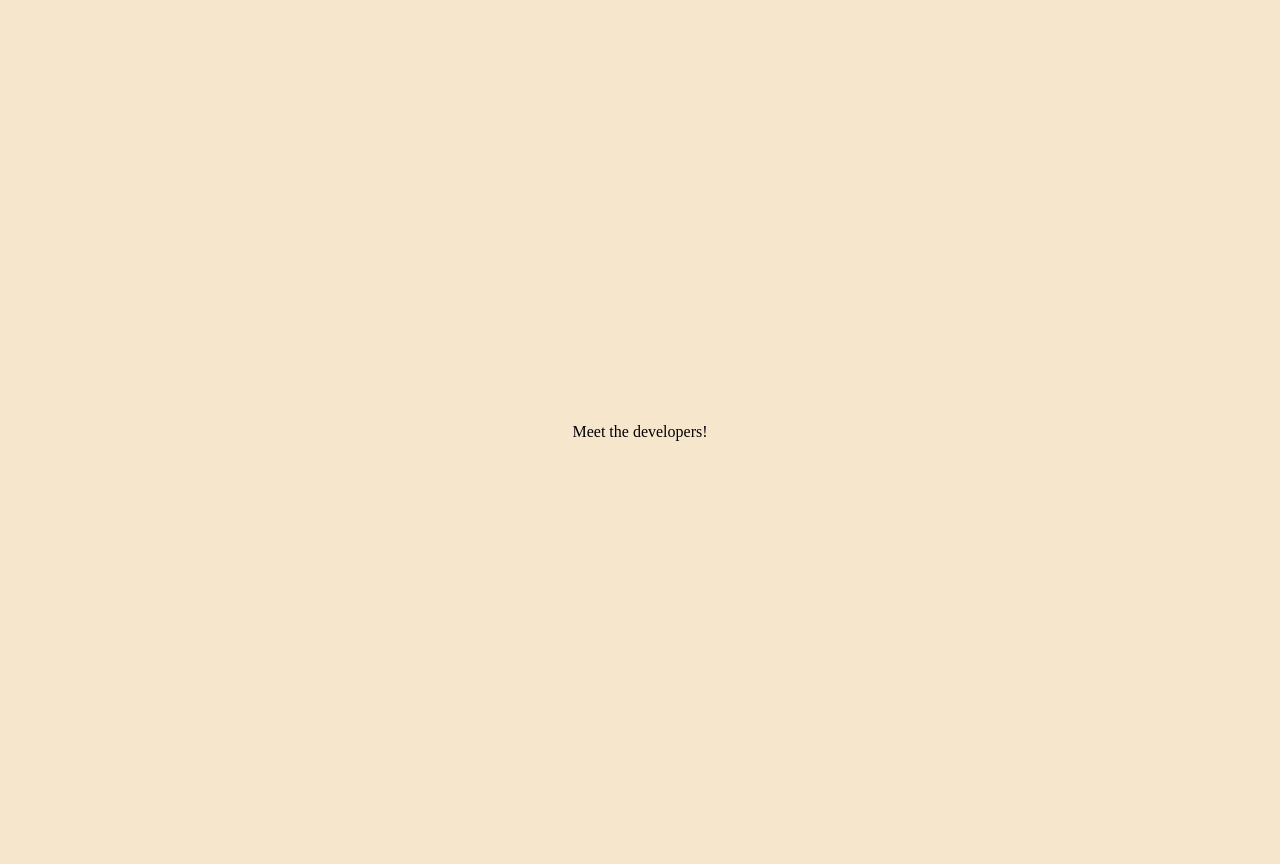
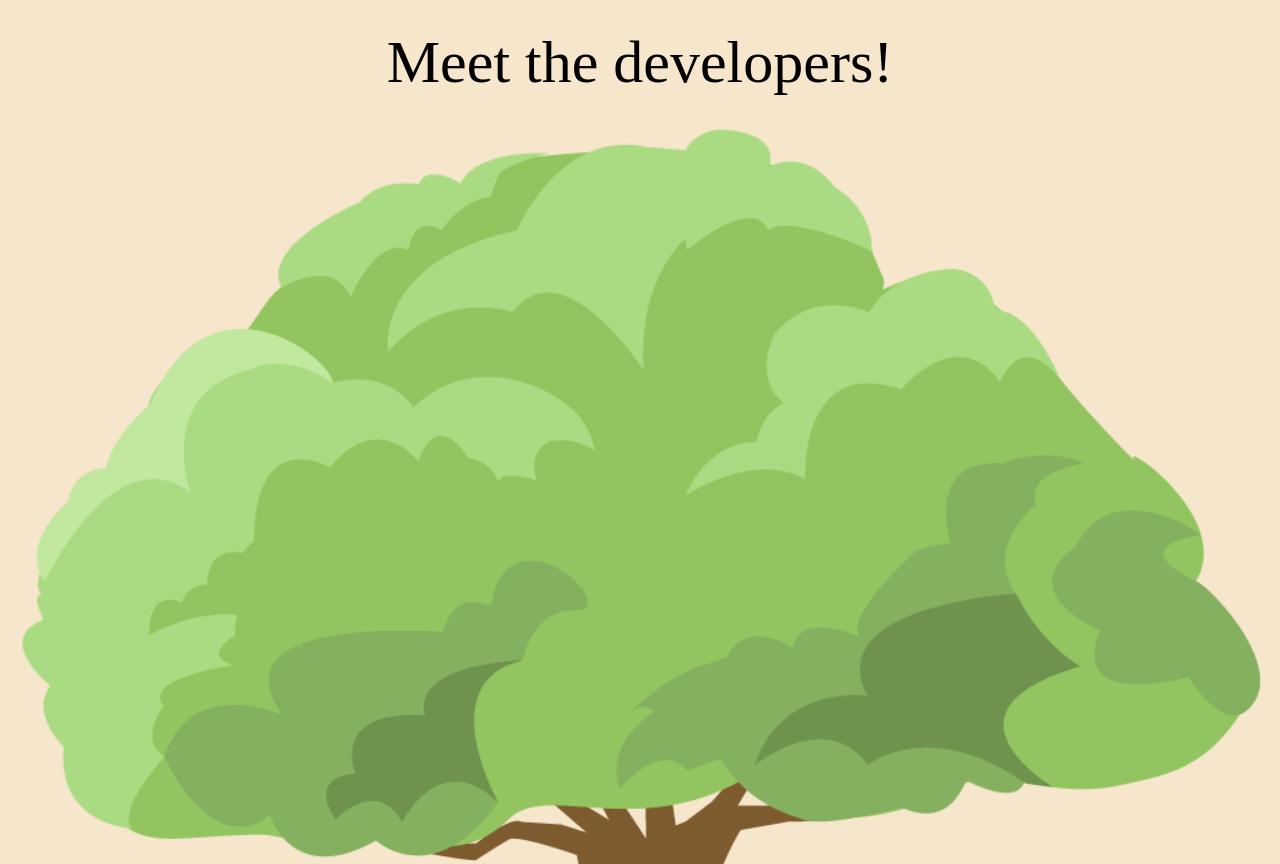
Before and after one commit to Group23-COP4331/Dress-Me-Up, a React (Vite) app in the folder frontend/: page /aboutus in a window 1280 px wide. Built offline with nearby package versions, Linux system fonts and the light colour scheme; a web font is replaced by a local one.

Commit message:
basic layout structure

```diff
--- a/frontend/src/pages/AboutUs.tsx
+++ b/frontend/src/pages/AboutUs.tsx
@@ -1,15 +1,20 @@
 import React from 'react';
 import { Link } from 'react-router-dom';
 import Logo from '../assets/GreenLogo.png';
+import Tree from '../assets/tree.png';
 
 export default function AboutUs(){
 
     return (
-        <div className = "min-h-screen flex justify-center items-center relative">
+        <div className = "min-h-screen flex flex-col justify-center items-center relative">
             <Link to="/" className="-left-72 top-0 hover:scale-105 absolute">
-                <img src={Logo} alt="DressMeUp Logo" className = "w-40 h-40 rounded-lg" />
+                <img src={Logo} alt="DressMeUp Logo" className = "w-24 h-24 rounded-lg" />
             </Link>
-            <h1>Meet the developers!</h1>
+            <h1 className='text-6xl absolute top-0'>Meet the developers!</h1>
+            <div className=" h-[35rem] w-[60rem]"> {/* FOR MOCKUP: border-2 border-solid rounded-sm */}
+
+            </div>
+            <img src={Tree} alt="Tree" className="fixed top-10 scale-[1.25] z-[-1]  h-auto"/>
         </div>
     );
 }
```
Also changed, not shown: frontend/src/assets/tree.png (added).
